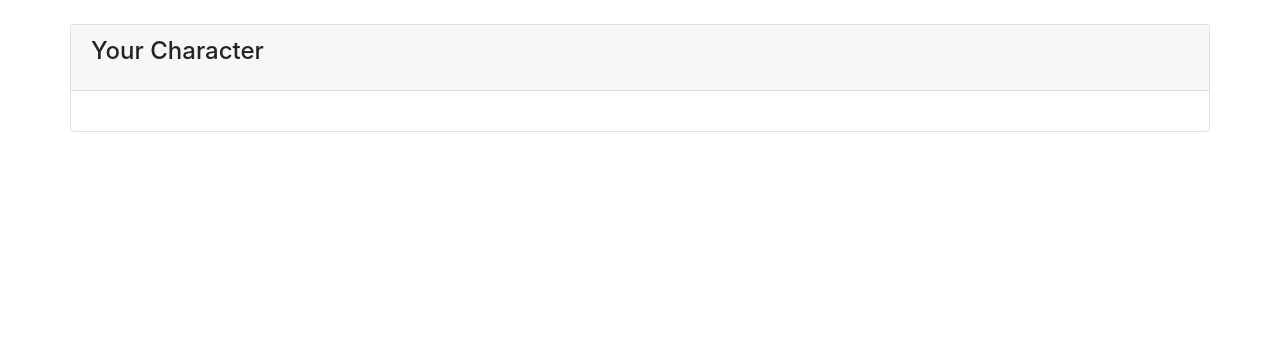
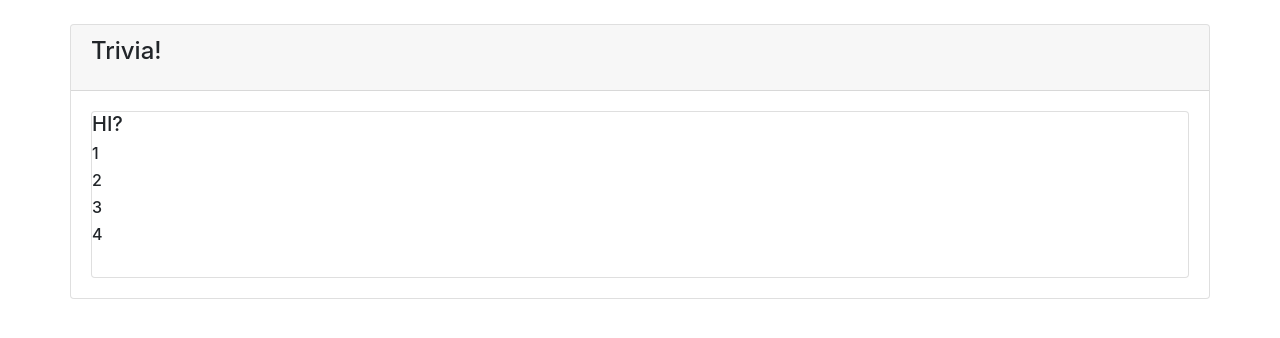
Before and after one commit to BigECire/Fruiti-Trutti-Trivia, a plain HTML site: page index.html in a window 1280 px wide. Drawn offline with nearby package versions, Linux system fonts and the light colour scheme.

Commit message:
questionPhase setup

```diff
--- a/assets/javascript/app.js
+++ b/assets/javascript/app.js
@@ -1,3 +1,47 @@
 $( document ).ready(function() {
+    var trivia = {
+        correct: 0,
+        wrong: 0,
+        answered: 0,
+        questions: ["question1", "question2"],
+        question1: {
+            question: "HI?",
+            answers:["1", "2", "3", "4"],
+            correctAnswer: "3"
+        },
+        questionPhase: function() {
 
-}
+            $("#game").empty();
+
+            var div = $("<div>");
+            div.addClass("card w-100");
+
+            var Q = $("<h5>")
+            Q.text(trivia[trivia.questions[trivia.answered]]["question"])
+            div.append(Q)
+
+            var br = $("<div> <br> </div>")
+            div.append(br)
+            div.append(br)
+
+            for (var i = 0; i < 4; i++){
+                var A = $("<h6>")
+                A.text(trivia[trivia.questions[trivia.answered]]["answers"][i])
+                div.append(A)
+                div.append(br)
+            }
+            $("#game").append(div)
+            trivia.answered++
+        },
+        answerPhase: function(answer) {
+
+        },
+        resultsPhase: function() {
+
+        },
+        reset: function() {
+
+        }
+    }
+    trivia.questionPhase()
+})
--- a/index.html
+++ b/index.html
@@ -15,7 +15,7 @@
         <div class="row">
             <div class="card w-100">
                 <div class="card-header">
-                    <h4 class="card-title">Your Character</h4>
+                    <h4 class="card-title">Trivia!</h4>
                 </div>
                 <div class="card-body" id="game">
 
```
